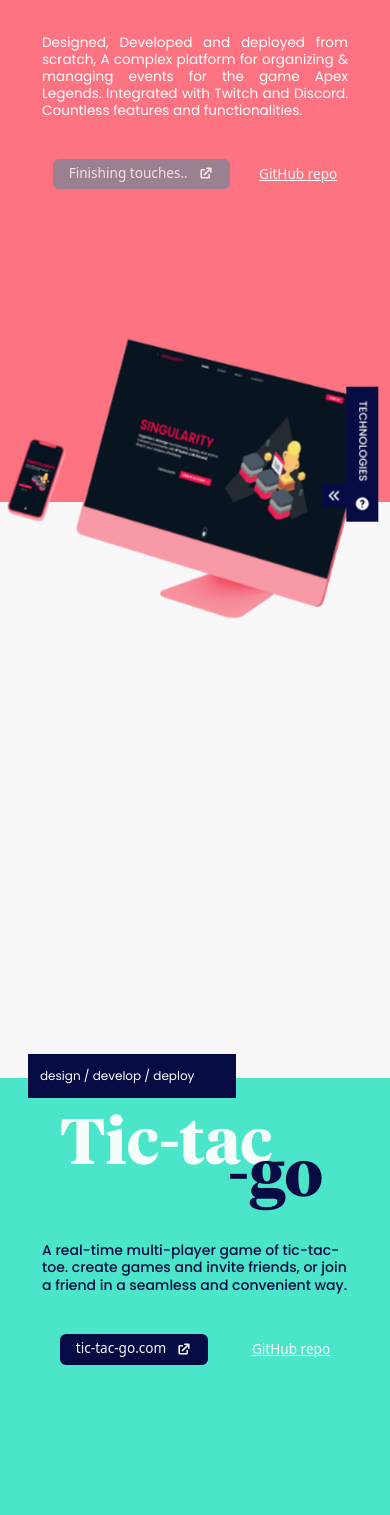
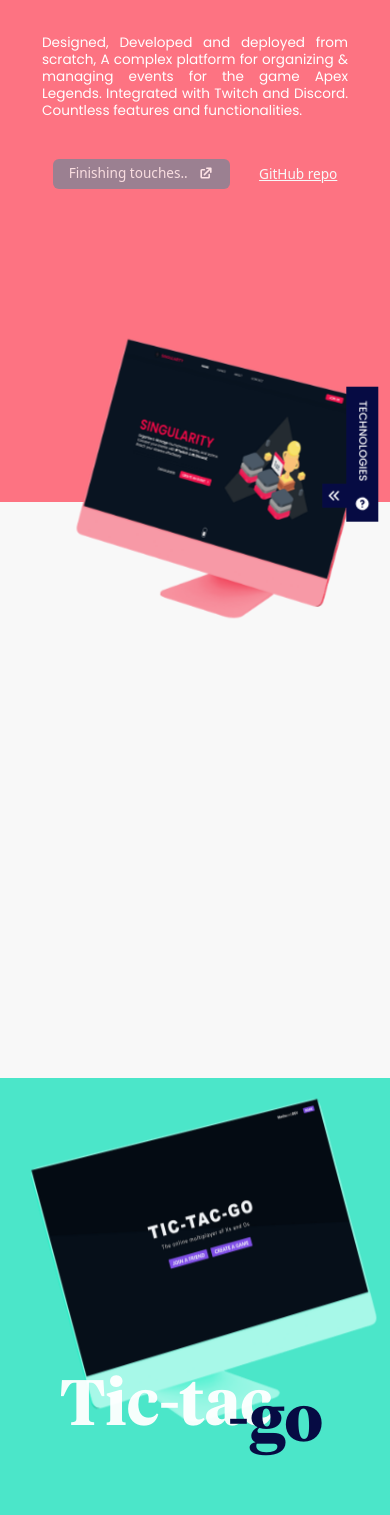
Before and after one commit to sensei-webDEV/portfolio, a React (Create React App) app: page / in a window 390 px wide. Shown: the part 2800-4315 px from the top of the page. Built offline with nearby package versions, Linux system fonts and the light colour scheme.

Commit message:
Add React.lazy and suspense for a better image loading performance

```diff
--- a/src/App.js
+++ b/src/App.js
@@ -1,3 +1,4 @@
+import { Suspense, lazy } from "react";
 import Card from "./components/Card";
 import { useState, useRef, useEffect, useCallback } from "react";
 import { ICON_NAMES, Icons } from "./svg";
@@ -8,11 +9,21 @@
 import TEXTS from "./content/texts";
 import LINKS from "./content/links";
 import ProjectsSection from "./components/ProjectsSection";
-import SingularityMockupSVG from "./components/SingularityMockupSVG";
-import TictacgoMockupSVG from "./components/TictacgoMockupSVG";
-import NoorScraperMockupSVG from "./components/NoorScraperMockupSVG";
 import { useWindowSize, useIntersection } from "react-use";
 import { Parallax } from "react-scroll-parallax";
+
+// Images
+const SingularityMockupSVG = lazy(() =>
+  import("./components/SingularityMockupSVG")
+);
+const TictacgoMockupSVG = lazy(() => import("./components/TictacgoMockupSVG"));
+const NoorScraperMockupSVG = lazy(() =>
+  import("./components/NoorScraperMockupSVG")
+);
+
+// import SingularityMockupSVG from "./components/SingularityMockupSVG";
+// import TictacgoMockupSVG from "./components/TictacgoMockupSVG";
+// import NoorScraperMockupSVG from "./components/NoorScraperMockupSVG";
 
 const AutoPlaySwipeableViews = autoPlay(SwipeableViews);
 
@@ -61,7 +72,7 @@
     if (windowWidth >= 2000) return "translate(-0%, -31%)";
     if (windowWidth >= 1280) return "translate(-0%, -33%)";
     if (windowWidth >= 1024) return "translate(-0%, -34%)";
-    return "translate(-0%, -10%)";
+    return "translate(-0%, -59%)";
   };
 
   useEffect(() => {
@@ -430,7 +441,11 @@
                       url: LINKS.REPOS.SINGULARITY,
                     },
                   }}
-                  mockup={<SingularityMockupSVG />}
+                  mockup={
+                    <Suspense fallback={<span>Loading...</span>}>
+                      <SingularityMockupSVG />
+                    </Suspense>
+                  }
                   mockupTransform={determineSingularityTransform()}
                 />
               </div>
@@ -450,7 +465,11 @@
                     url: LINKS.REPOS.TIC_TAC_GO,
                   },
                 }}
-                mockup={<TictacgoMockupSVG />}
+                mockup={
+                  <Suspense fallback={<span>Loading...</span>}>
+                    <TictacgoMockupSVG />
+                  </Suspense>
+                }
                 mockupTransform={determineTicTransform()}
               />
               <ProjectsSection
@@ -469,7 +488,11 @@
                     url: LINKS.REPOS.NOOR_SCRAPER,
                   },
                 }}
-                mockup={<NoorScraperMockupSVG />}
+                mockup={
+                  <Suspense fallback={<span>Loading...</span>}>
+                    <NoorScraperMockupSVG />
+                  </Suspense>
+                }
                 mockupTransform={determineNoorTransform()}
               />
 
--- a/src/components/ProjectsSection.js
+++ b/src/components/ProjectsSection.js
@@ -149,7 +149,7 @@
   if (direction === "rtl")
     return (
       <div
-        className={`Section px-7 h-148 w-full flex flex-col sm:block sm:px-22 sm:h-96 lg:flex lg:px-24 lg:h-80 xl:px-28 3xl:px-40 4xl:px-96 4xl:h-128`}
+        className={`Section px-7 h-148 w-full flex flex-col justify-end sm:block sm:px-22 sm:h-96 lg:flex lg:px-24 lg:h-80 xl:px-28 3xl:px-40 4xl:px-96 4xl:h-128`}
       >
         {/* Background Dots */}
         <span
@@ -166,7 +166,7 @@
         ></div>
 
         {/* Stripe */}
-        <div className="stripe absolute h-11 w-52 flex justify-start items-center px-3 text-white-100 bg-black-100 text-xs font-poppins font-normal transform -translate-y-6 sm:h-10 sm:w-52 sm:rotate-90 sm:-right-4 sm:translate-y-8 lg:h-10 lg:w-52 lg:-right-12 xl:-right-6 3xl:-right-4 3xl:translate-y-8 4xl:w-64 4xl:h-14 4xl:text-tiny 4xl:px-4 4xl:right-44">
+        <div className="stripe absolute h-11 w-52 justify-start hidden sm:flex items-center px-3 text-white-100 bg-black-100 text-xs font-poppins font-normal transform -translate-y-6 sm:h-10 sm:w-52 sm:rotate-90 sm:-right-4 sm:translate-y-8 lg:h-10 lg:w-52 lg:-right-12 xl:-right-6 3xl:-right-4 3xl:translate-y-8 4xl:w-64 4xl:h-14 4xl:text-tiny 4xl:px-4 4xl:right-44">
           <span className="transform sm:rotate-180">{stripeText}</span>
         </div>
 
@@ -209,7 +209,7 @@
         {/* Mockup */}
         <div className="mockup overflow-hidden w-full">
           <div
-            className="absolute transform -left-48 sm:-left-12 lg:-left-12 xl:left-32 3xl:left-44 4xl:left-128"
+            className="absolute transform -left-36 sm:-left-12 lg:-left-12 xl:left-32 3xl:left-44 4xl:left-128"
             style={{
               transform: mockupTransform ? mockupTransform : "translateY(-36%)",
             }}
@@ -219,13 +219,13 @@
         </div>
 
         {/* Content */}
-        <div className="content flex-shrink-0 flex flex-col space-y-10 py-5 max-w-max justify-center items-center lg:py-9 lg:space-y-8 4xl:space-y-16">
+        <div className="content flex-shrink-0 flex flex-col space-y-16 pt-5 pb-14 max-w-max justify-center items-center lg:py-9 lg:space-y-8 4xl:space-y-16">
           {/* title */}
           <div className="relative h-16 w-32 title text-6xl font-tiempos font-bold self-start ml-8 lg:ml-12 lg:text-5xl 4xl:ml-10 4xl:text-8xl">
             <span className="absolute whitespace-nowrap text-white-100 opacity-95">
               {title.light}
             </span>
-            <span className="absolute whitespace-nowrap top-1/2 transform -right-1/2 translate-x-3/4 text-black-100 lg:-right-1 lg:-translate-y-4 4xl:translate-y-0 4xl:-right-32">
+            <span className="absolute whitespace-nowrap top-4 transform -right-16 translate-x-3/4 text-black-100 lg:-right-1 lg:-translate-y-4 4xl:translate-y-0 4xl:-right-32">
               {title.dark}
             </span>
           </div>
@@ -233,7 +233,7 @@
           <p
             className={`${
               color === "teal" ? "text-black-100" : "text-white-100"
-            } z-10 max-w-sm pt-10 content font-poppins font-medium text-tiny leading-tight px-3.5 lg:px-4 lg:font-normal lg:max-w-xs lg:text-xs lg:pt-0 4xl:max-w-lg 4xl:text-lg 4xl:pt-20`}
+            } z-10 max-w-sm pt-7 content font-poppins font-medium text-tiny leading-tight px-3.5 lg:px-4 lg:font-normal lg:max-w-xs lg:text-xs lg:pt-0 4xl:max-w-lg 4xl:text-lg 4xl:pt-20`}
           >
             {description}
           </p>
--- a/src/index.css
+++ b/src/index.css
@@ -19,52 +19,62 @@
   font-family: "Poppins";
   src: url("./fonts/Poppins-Light.ttf") format("woff");
   font-weight: 300;
+  font-display: swap;
 }
 @font-face {
   font-family: "Poppins";
   src: url("./fonts/Poppins-Regular.ttf") format("woff");
   font-weight: 400;
+  font-display: swap;
 }
 @font-face {
   font-family: "Poppins";
   src: url("./fonts/Poppins-Medium.ttf") format("woff");
   font-weight: 500;
+  font-display: swap;
 }
 @font-face {
   font-family: "Poppins";
   src: url("./fonts/Poppins-SemiBold.ttf") format("woff");
   font-weight: 600;
+  font-display: swap;
 }
 @font-face {
   font-family: "Poppins";
   src: url("./fonts/Poppins-Bold.ttf") format("woff");
   font-weight: 700;
+  font-display: swap;
 }
 @font-face {
   font-family: "Poppins";
   src: url("./fonts/Poppins-Black.ttf") format("woff");
   font-weight: 900;
+  font-display: swap;
 }
 
 @font-face {
   font-family: "Tiempos";
   src: url("./fonts/TiemposHeadlineTest-Regular.otf") format("woff");
   font-weight: 400;
+  font-display: swap;
 }
 @font-face {
   font-family: "Tiempos";
   src: url("./fonts/TiemposHeadlineTest-Medium.otf") format("woff");
   font-weight: 500;
+  font-display: swap;
 }
 @font-face {
   font-family: "Tiempos";
   src: url("./fonts/TiemposHeadlineTest-Bold.otf") format("woff");
   font-weight: 700;
+  font-display: swap;
 }
 @font-face {
   font-family: "Tiempos";
   src: url("./fonts/TiemposHeadlineTest-Black.otf") format("woff");
   font-weight: 900;
+  font-display: swap;
 }
 
 /* body {
```
Also changed, not shown: src/components/SingularityMockupSVG.js, src/components/TictacgoMockupSVG.js.
